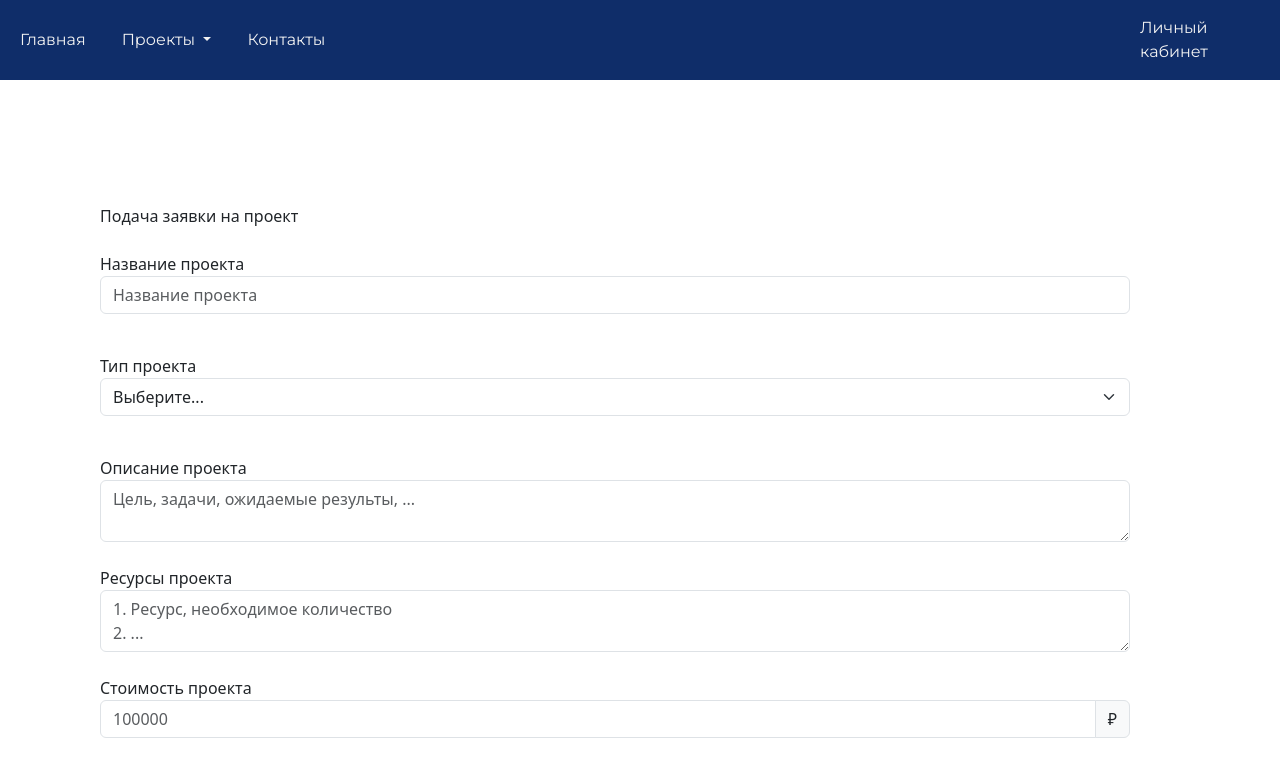
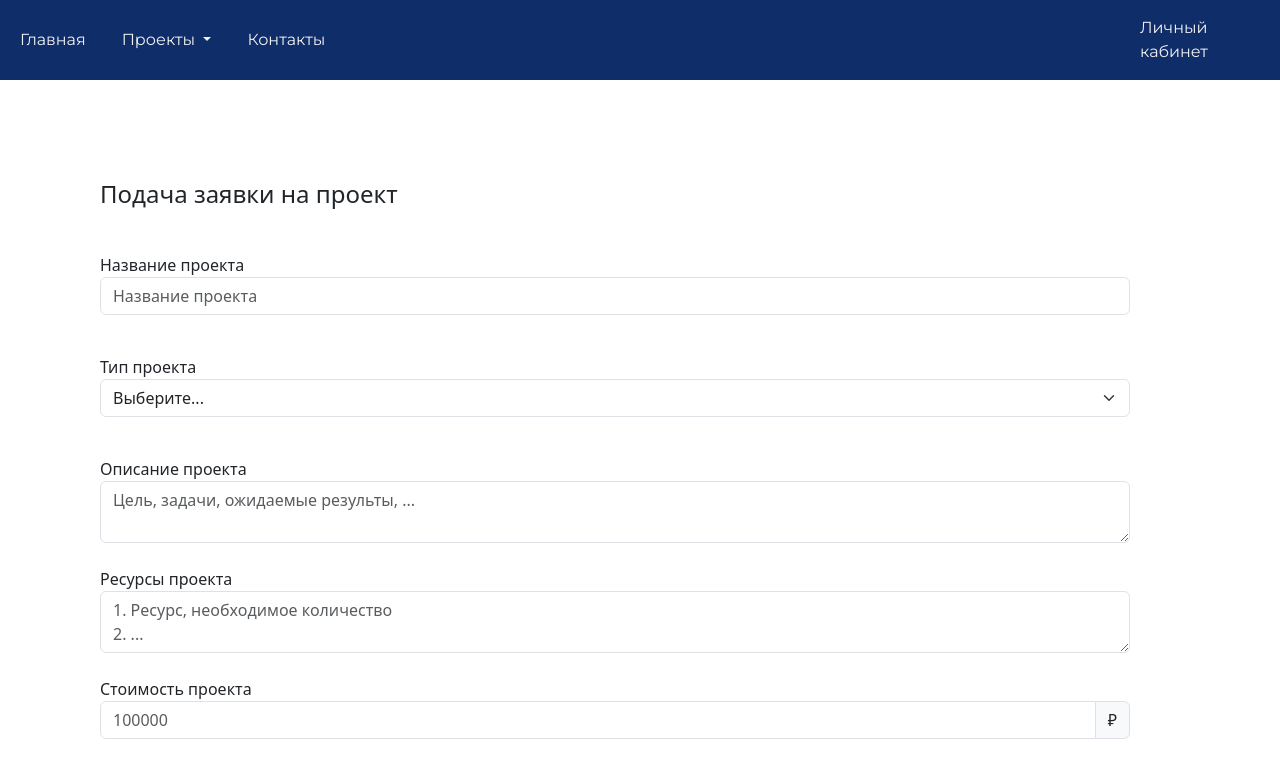
Before and after one commit to DaryaFilimonova7/HSE_Project_Website, a plain HTML site: page Project_platform/application.html in a window 1280 px wide. Shown: the top 765 px of the page. Drawn offline with nearby package versions, Linux system fonts and the light colour scheme.

Commit message:
Application update

```diff
--- a/Project_platform/application.html
+++ b/Project_platform/application.html
@@ -80,7 +80,7 @@
       <div class="page-container">
         <!-- Тут основной контент -->
 
-          <br>Подача заявки на проект</br>
+          <h4 class="application_header">Подача заявки на проект</h4>
 
           <br>Название проекта</br>
           <div class="input-group mb-3">
--- a/Project_platform/styles/application.css
+++ b/Project_platform/styles/application.css
@@ -0,0 +1,3 @@
+.application_header {
+    margin-bottom: 20px;
+}
```
